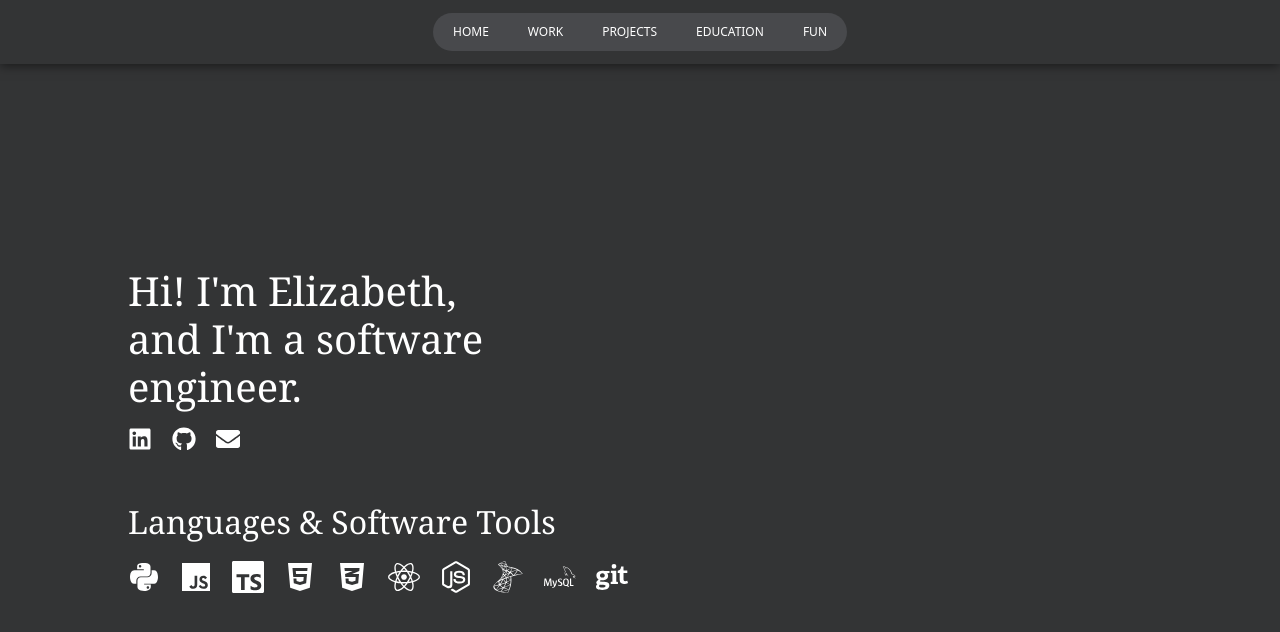
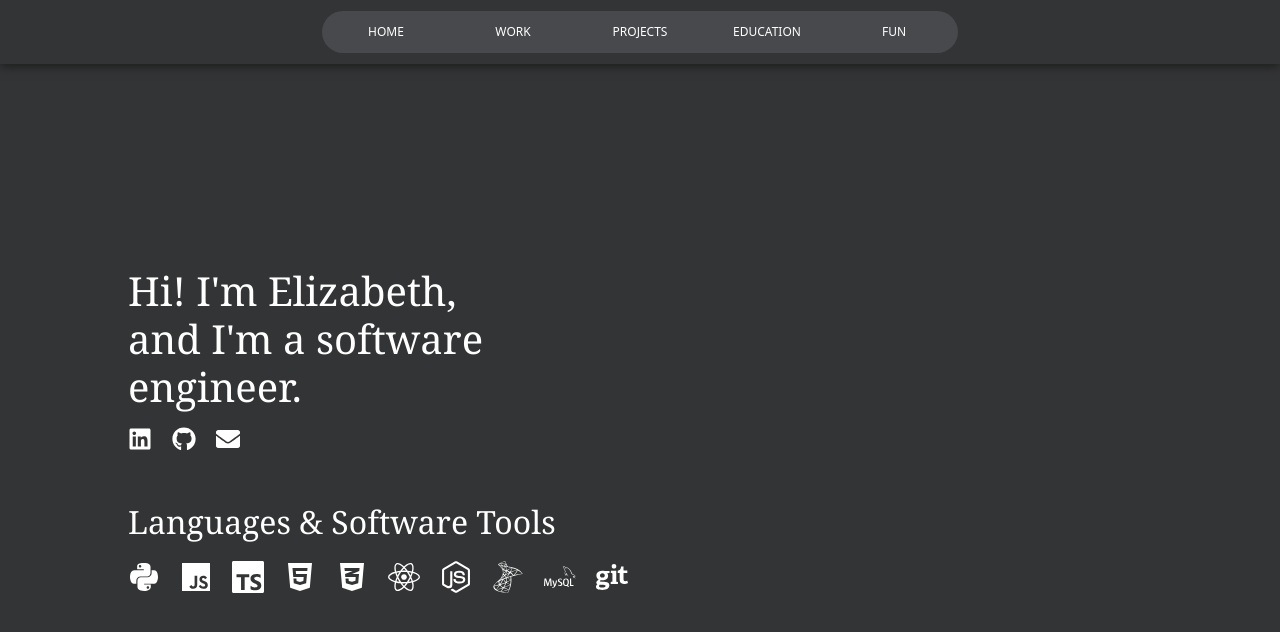
Before and after one commit to elizabethmagie/Personal-Website, a React (Create React App) app: page / in a window 1280 px wide. Shown: the top 632 px of the page. Built offline with nearby package versions, Linux system fonts and the light colour scheme.

Commit message:
Update toolbar styles

```diff
--- a/src/Components/Toolbar.css
+++ b/src/Components/Toolbar.css
@@ -4,7 +4,6 @@
   justify-content: center;
   background-color: #333435;
   z-index: 1000;
-  padding-bottom: 10px;
   backdrop-filter: blur(10px);
   box-shadow: 0 2px 10px rgba(0, 0, 0, 0.5);
   height: 64px;
@@ -12,13 +11,10 @@
 
 .toolbar {
   position: relative;
-  max-width: max-content;
-  margin: 0 auto;
   background-color: #48494c;
   border-radius: 32px;
+  height: 42px;
   display: flex;
-  gap: 15px;
-  margin-top: 10px;
 }
 
 .toolbar button {
@@ -28,6 +24,7 @@
   font-size: 12px;
   cursor: pointer;
   border-radius: 32px;
+  width: 128px;
 }
 
 .toolbar button:hover {
```
